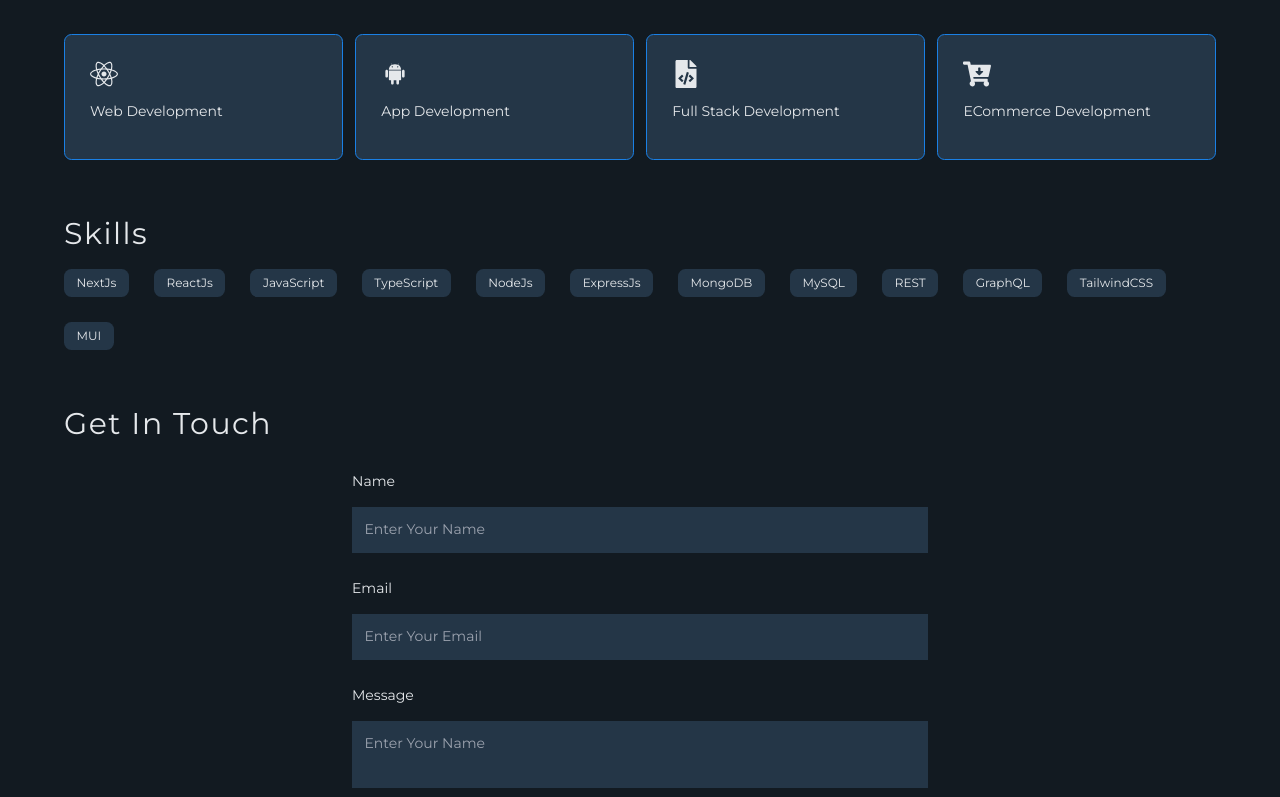
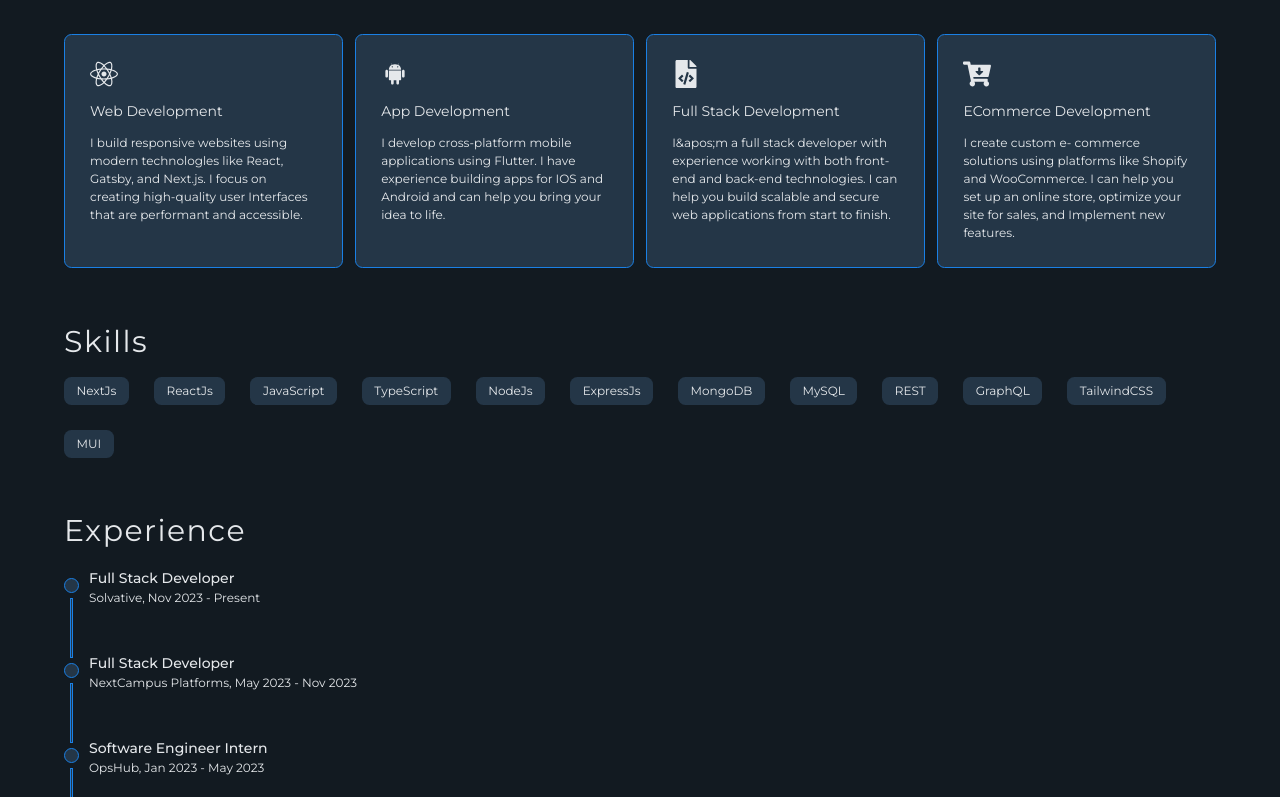
Before and after one commit to darshanmodi13/portfolio-website, a Next.js app: page / in a window 1280 px wide. Shown: the part 883-1680 px from the top of the page. Built offline with nearby package versions, Linux system fonts and the light colour scheme.

Commit message:
added experience section

```diff
--- a/src/components/Home/ServicesSection.tsx
+++ b/src/components/Home/ServicesSection.tsx
@@ -10,22 +10,22 @@ const CardsSection = [
 	{
 		logo: <FaReact />,
 		header: 'Web Development',
-		text: '',
+		text: 'I build responsive websites using modern technologles like React, Gatsby, and Next.js. I focus on creating high-quality user Interfaces that are performant and accessible.',
 	},
 	{
 		logo: <IoLogoAndroid />,
 		header: 'App Development',
-		text: '',
+		text: 'I develop cross-platform mobile applications using Flutter. I have experience building apps for IOS and Android and can help you bring your idea to life.',
 	},
 	{
 		logo: <FaFileCode />,
 		header: 'Full Stack Development',
-		text: '',
+		text: 'I&apos;m a full stack developer with experience working with both front-end and back-end technologies. I can help you build scalable and secure web applications from start to finish.',
 	},
 	{
 		logo: <FaCartArrowDown />,
 		header: 'ECommerce Development',
-		text: '',
+		text: 'I create custom e- commerce solutions using platforms like Shopify and WooCommerce. I can help you set up an online store, optimize your site for sales, and Implement new features.',
 	},
 ];
 
--- a/src/components/Home/SkillsSection.tsx
+++ b/src/components/Home/SkillsSection.tsx
@@ -1,6 +1,29 @@
 import React from 'react';
 
 const Skills = ['NextJs', 'ReactJs', 'JavaScript', 'TypeScript', 'NodeJs', 'ExpressJs', 'MongoDB', 'MySQL', 'REST', 'GraphQL', 'TailwindCSS', 'MUI'];
+
+const Experiences = [
+	{
+		header: 'Full Stack Developer',
+		text: 'Solvative, Nov 2023 - Present',
+	},
+	{
+		header: 'Full Stack Developer',
+		text: 'NextCampus Platforms, May 2023 - Nov 2023',
+	},
+	{
+		header: 'Software Engineer Intern',
+		text: 'OpsHub, Jan 2023 - May 2023',
+	},
+	{
+		header: 'Full Stack Developer Intern',
+		text: 'NextCampus Platforms, Sept 2022 - Dec 2022',
+	},
+	{
+		header: 'Software Engineer Intern',
+		text: 'OpsHub, May 2022 - July 2022',
+	},
+];
 
 const steps = [
 	{
@@ -33,6 +56,21 @@ const SkillsSection = () => {
 					</div>
 				))}
 			</div>
+			<div className="text-head-2 tracking-wider capitalize mt-20">experience</div>
+			<div className="mt-10">
+				{Experiences.map((experience, idx) => (
+					<div className="flex items-start" key={idx}>
+						<div className="flex flex-col items-center">
+							<div className="h-[15px] w-[15px] rounded-full bg-light-blue border border-blue"></div>
+							<div className={`h-[60px] w-[3px] my-[.5rem] border border-blue bg-light-blue ${idx == Experiences.length - 1 ? 'hidden' : ''}`}></div>
+						</div>
+						<div className="ml-4">
+							<div className="text-body-3 mt-[-10px] font-[500]">{experience.header}</div>
+							<div className="text-body-4">{experience.text}</div>
+						</div>
+					</div>
+				))}
+			</div>
 		</section>
 	);
 };
```
